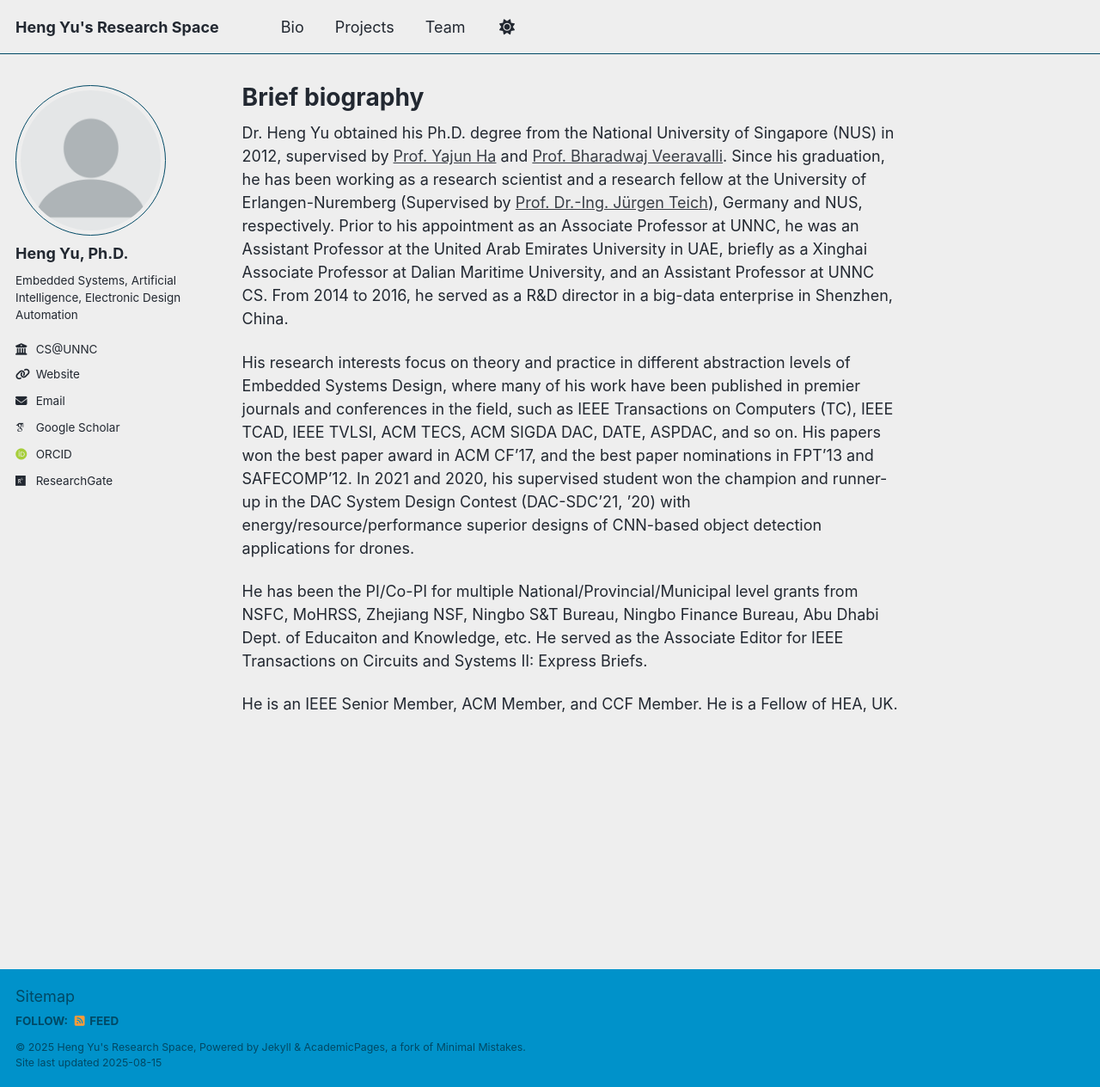
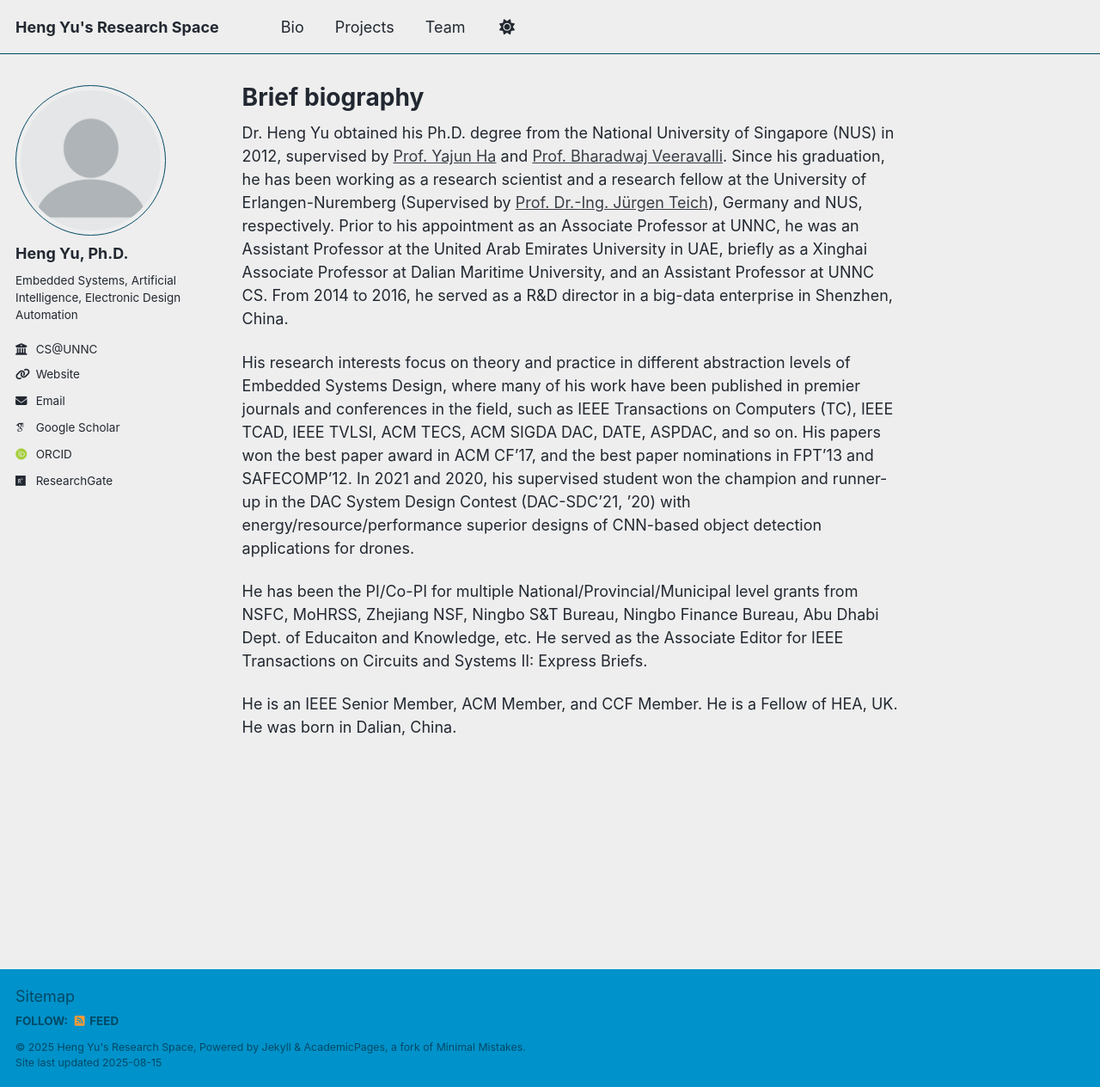
Before and after one commit to eleyuheng/eleyuheng.github.io, a Jekyll site: the page built from _pages/bio.md, in a window 1280 px wide and 1264 px high. Shown: the whole window at 86% size. Built offline with Jekyll 4.4.1, drawn with Linux system fonts in a browser that asks for light colours; some web fonts are replaced; a script that is not in the unit is left out.

Commit message:
Update bio.md

```diff
--- a/_pages/bio.md
+++ b/_pages/bio.md
@@ -11,4 +11,4 @@ His research interests focus on theory and practice in different abstraction lev
 
 He has been the PI/Co-PI for multiple National/Provincial/Municipal level grants from NSFC, MoHRSS, Zhejiang NSF, Ningbo S&T Bureau, Ningbo Finance Bureau, Abu Dhabi Dept. of Educaiton and Knowledge, etc. He served as the Associate Editor for IEEE Transactions on Circuits and Systems II: Express Briefs.
 
-He is an IEEE Senior Member, ACM Member, and CCF Member. He is a Fellow of HEA, UK.
+He is an IEEE Senior Member, ACM Member, and CCF Member. He is a Fellow of HEA, UK. He was born in Dalian, China.
```
